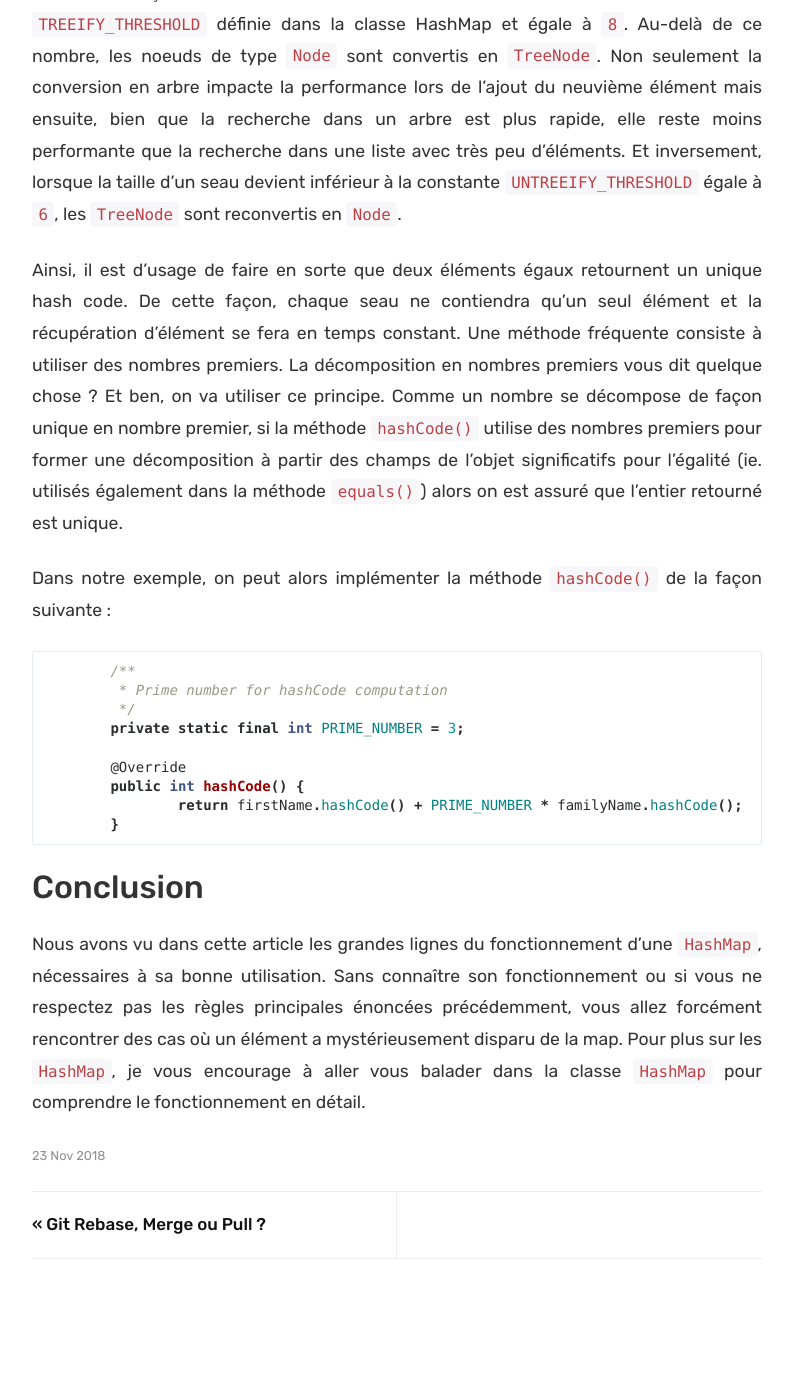
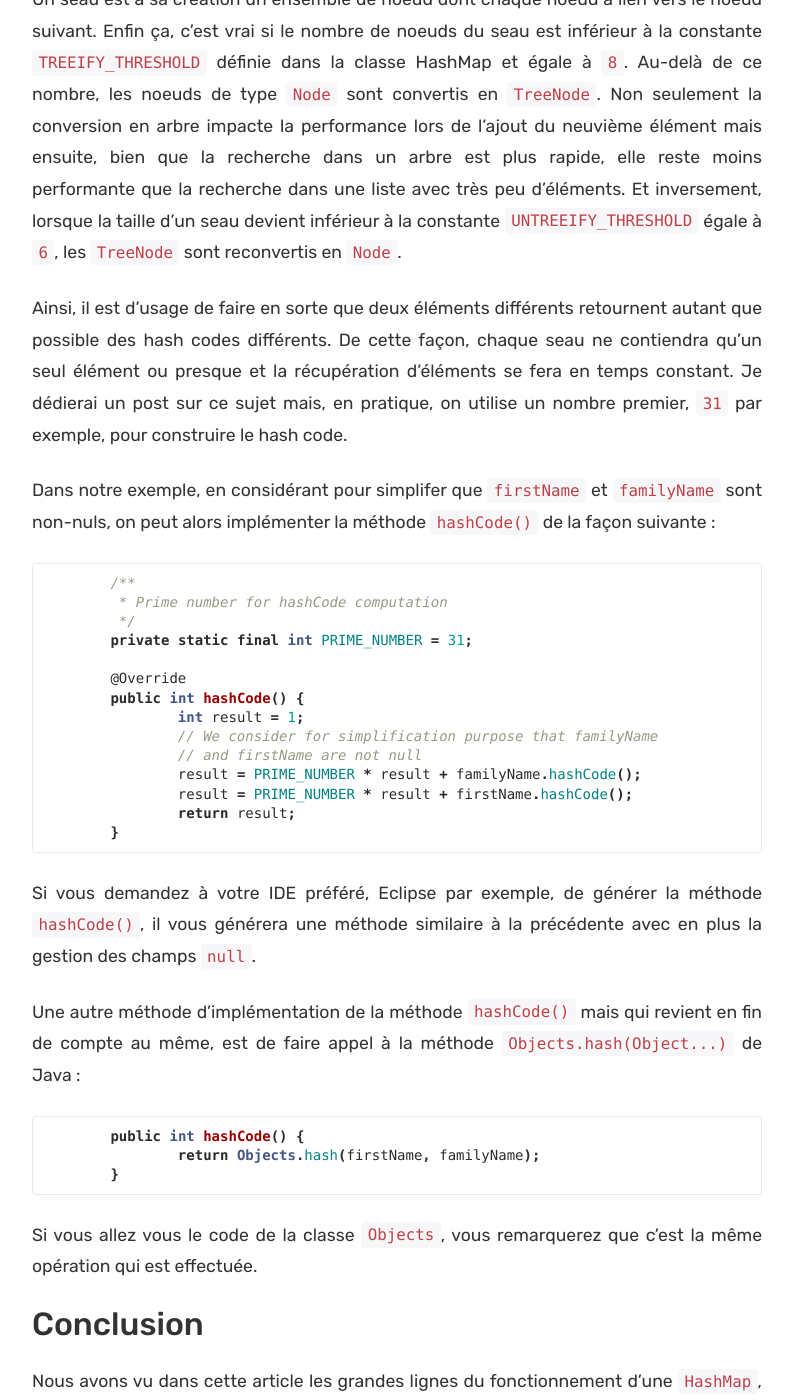
Before and after one commit to fabfont/truelines.github.io, a Jekyll site: the page built from _posts/2018-11-23-java-hash-map.md, in a window 1280 px wide and 1400 px high, scrolled down 6930 px. Shown: the whole window, without its empty margins (433-1226 px from the left). Built offline with Jekyll 4.4.1, drawn with Linux system fonts in a browser that asks for light colours; nearby versions of some CDN libraries; before the commit the page ends 8189 px from its top, so only the background shows below that; some of the changed text lies outside the part shown.

Commit message:
Correction of hashCode implémentation

````diff
--- a/_posts/2018-11-23-java-hash-map.md
+++ b/_posts/2018-11-23-java-hash-map.md
@@ -8,7 +8,7 @@ description: Cet article explique comment fonctionne une hashmap et pourquoi il
 comments: false
 ---
 
-## Qu'est-ce qui ne va pas avec les `HashMap` ?
+## Rien ne va plus dans la `HashMap` ?
 
 Considérons le bout de code suivant :
 
@@ -186,6 +186,8 @@ Redéfinissons alors la méthode `equals()` de façon à ce que notre test fonct
 public boolean equals(Object obj) {
 	boolean result = false;
 	if (obj instanceof Person) {
+		// We consider for simplification purpose that familyName
+		// and firstName are not null
 		result = ((Person) obj).familyName.equals(familyName)
 			&& ((Person) obj).firstName.equals(firstName);
 	}
@@ -218,24 +220,40 @@ Enfin ça, c'est vrai si le nombre de noeuds du seau est inférieur à la consta
 Au-delà de ce nombre, les noeuds de type `Node` sont convertis en `TreeNode`. Non seulement la conversion en arbre impacte la performance lors de l'ajout du neuvième élément mais ensuite, bien que la recherche dans un arbre est plus rapide, elle reste moins performante que la recherche dans une liste avec très peu d'éléments.
 Et inversement, lorsque la taille d'un seau devient inférieur à la constante `UNTREEIFY_THRESHOLD` égale à `6`, les `TreeNode` sont reconvertis en `Node`.
 
-Ainsi, il est d'usage de faire en sorte que deux éléments égaux retournent un unique hash code. De cette façon, chaque seau ne contiendra qu'un seul élément et la récupération d'élément se fera en temps constant.
-Une méthode fréquente consiste à utiliser des nombres premiers. La décomposition en nombres premiers vous dit quelque chose ? Et ben, on va utiliser ce principe. Comme un nombre se décompose de façon unique en nombre premier, si la méthode `hashCode()` utilise des nombres premiers pour former une décomposition à partir des champs de l'objet significatifs pour l'égalité (ie. utilisés également dans la méthode `equals()`) alors on est assuré que l'entier retourné est unique.
+Ainsi, il est d'usage de faire en sorte que deux éléments différents retournent autant que possible des hash codes différents. De cette façon, chaque seau ne contiendra qu'un seul élément ou presque et la récupération d'éléments se fera en temps constant.
+Je dédierai un post sur ce sujet mais, en pratique, on utilise un nombre premier, `31` par exemple, pour construire le hash code.
 
-Dans notre exemple, on peut alors implémenter la méthode `hashCode()` de la façon suivante :
+Dans notre exemple, en considérant pour simplifer que `firstName` et `familyName` sont non-nuls, on peut alors implémenter la méthode `hashCode()` de la façon suivante :
 
 ```java
 	/**
 	 * Prime number for hashCode computation
 	 */
-	private static final int PRIME_NUMBER = 3;
+	private static final int PRIME_NUMBER = 31;
 
 	@Override
 	public int hashCode() {
-		return firstName.hashCode() + PRIME_NUMBER * familyName.hashCode();
+		int result = 1;
+		// We consider for simplification purpose that familyName
+		// and firstName are not null
+		result = PRIME_NUMBER * result + familyName.hashCode();
+		result = PRIME_NUMBER * result + firstName.hashCode();
+		return result;
 	}
 ```
 
+Si vous demandez à votre IDE préféré, Eclipse par exemple, de générer la méthode `hashCode()`, il vous générera une méthode similaire à la précédente avec en plus la gestion des champs `null`.
+
+Une autre méthode d'implémentation de la méthode `hashCode()` mais qui revient en fin de compte au même, est de faire appel à la méthode `Objects.hash(Object...)` de Java :
+
+```java
+	public int hashCode() {
+		return Objects.hash(firstName, familyName);
+	}
+```
+Si vous allez vous le code de la classe `Objects`, vous remarquerez que c'est la même opération qui est effectuée.
+
 ## Conclusion
 
-Nous avons vu dans cette article les grandes lignes du fonctionnement d'une `HashMap`, nécessaires à sa bonne utilisation. Sans connaître son fonctionnement ou si vous ne respectez pas les règles principales énoncées précédemment, vous allez forcément rencontrer des cas où un élément a mystérieusement disparu de la map.
-Pour plus sur les `HashMap`, je vous encourage à aller vous balader dans la classe `HashMap` pour comprendre le fonctionnement en détail.
+Nous avons vu dans cette article les grandes lignes du fonctionnement d'une `HashMap`, nécessaires à sa bonne utilisation. Sans connaître son fonctionnement ou si vous ne respectez pas les règles principales énoncées précédemment, vous allez forcément rencontrer des problèmes de disparitions mystérieuses d'éléments.
+Pour en savoir plus sur les `HashMap`, je vous encourage à aller vous balader dans la classe `HashMap` pour comprendre le fonctionnement en détail.
````
